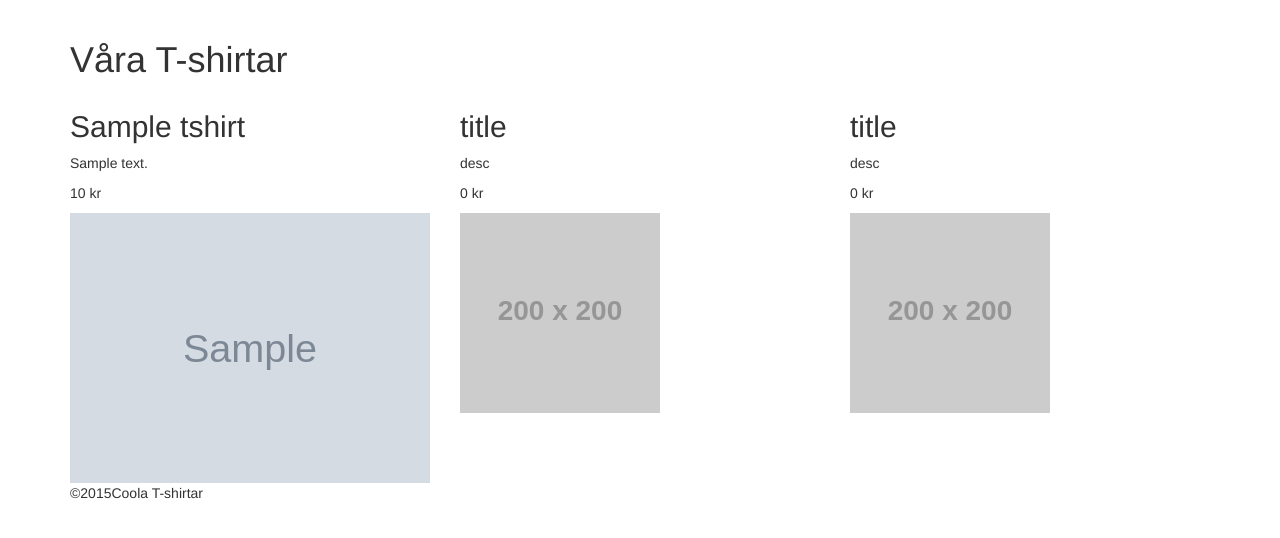
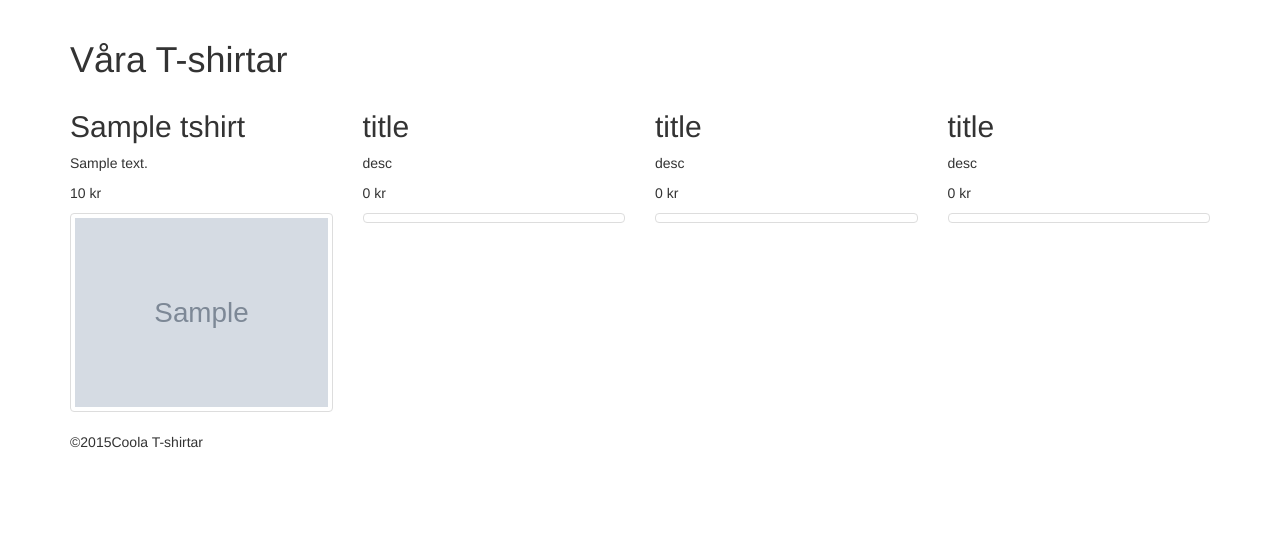
Before and after one commit to dlhagstroem/webbprojekt, a PHP site: page /shirts.php in a window 1280 px wide. Shown: the part 52-590 px from the top of the page. Run offline with PHP 8.4, Linux system fonts and the light colour scheme; tables that the repository leaves empty or names only in its code hold one stand-in row (values such as "Sample post"); grey boxes marked "Sample" are stand-in pictures; grey boxes labelled with a size stand in for pictures from a placeholder-image service; some libraries are stand-ins or nearby versions.

Commit message:
updaterat bilder

```diff
--- a/shirts.php
+++ b/shirts.php
@@ -19,25 +19,38 @@ if($res->num_rows > 0)
 {
 	while($row = $res->fetch_object())
 	{ ?>
-	<div class="col-md-4">
+	<div class="col-xs-6 col-md-3">
 		<h2><?php echo $row->name; ?></h2>
 		<p><?php echo $row->description; ?></p>
 		<p><?php echo $row->price; ?> kr</p>
+		<a href="#" class="thumbnail">
 		<img class='img-responsive' src="<?php echo $row->img_src; ?>">
+		</a>
 	</div> <!-- col end -->
-	<div class="col-md-4">
+	<div class="col-xs-6 col-md-3">
 		<h2>title</h2>
 		<p>desc</p>
 		<p>0 kr</p>
-		<img class='img-responsive' src="http://placehold.it/200x200">
+		<a href="#" class="thumbnail">
+		<img class='img-responsive' src="">
+		</a>
 	</div> <!-- col end -->
-	<div class="col-md-4">
+	<div class="col-xs-6 col-md-3">
 		<h2>title</h2>
 		<p>desc</p>
 		<p>0 kr</p>
-		<img class='img-responsive' src="http://placehold.it/200x200">
+		<a href="#" class="thumbnail">
+		<img class='img-responsive' src="">
+		</a>
 	</div> <!-- col end -->
-
+	<div class="col-xs-6 col-md-3">
+		<h2>title</h2>
+		<p>desc</p>
+		<p>0 kr</p>
+		<a href="#" class="thumbnail">
+		<img class='img-responsive' src="">
+		</a>
+	</div> <!-- col end -->
 	<?php } ?>
 <?php } ?>
 	</div> <!-- row end -->
```
